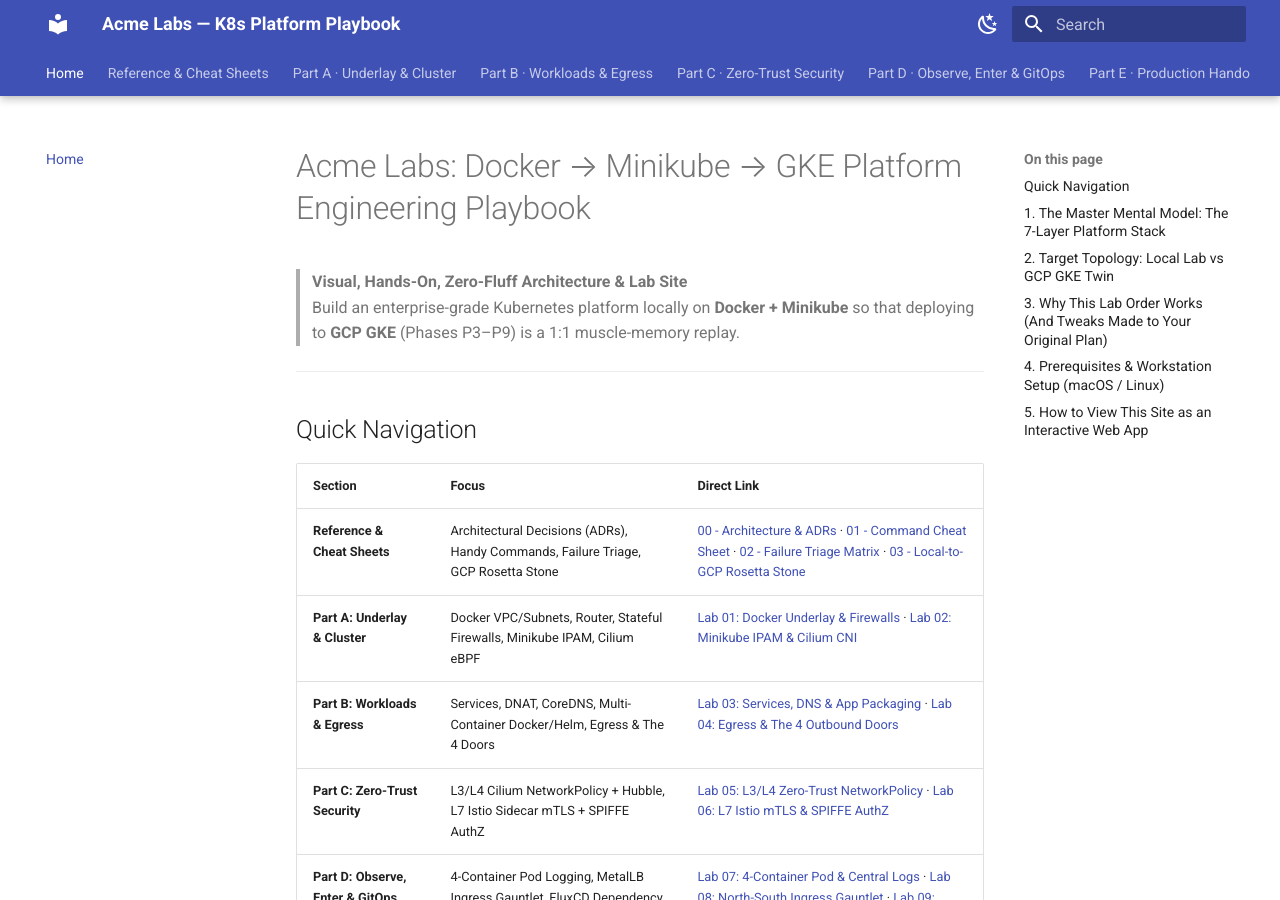
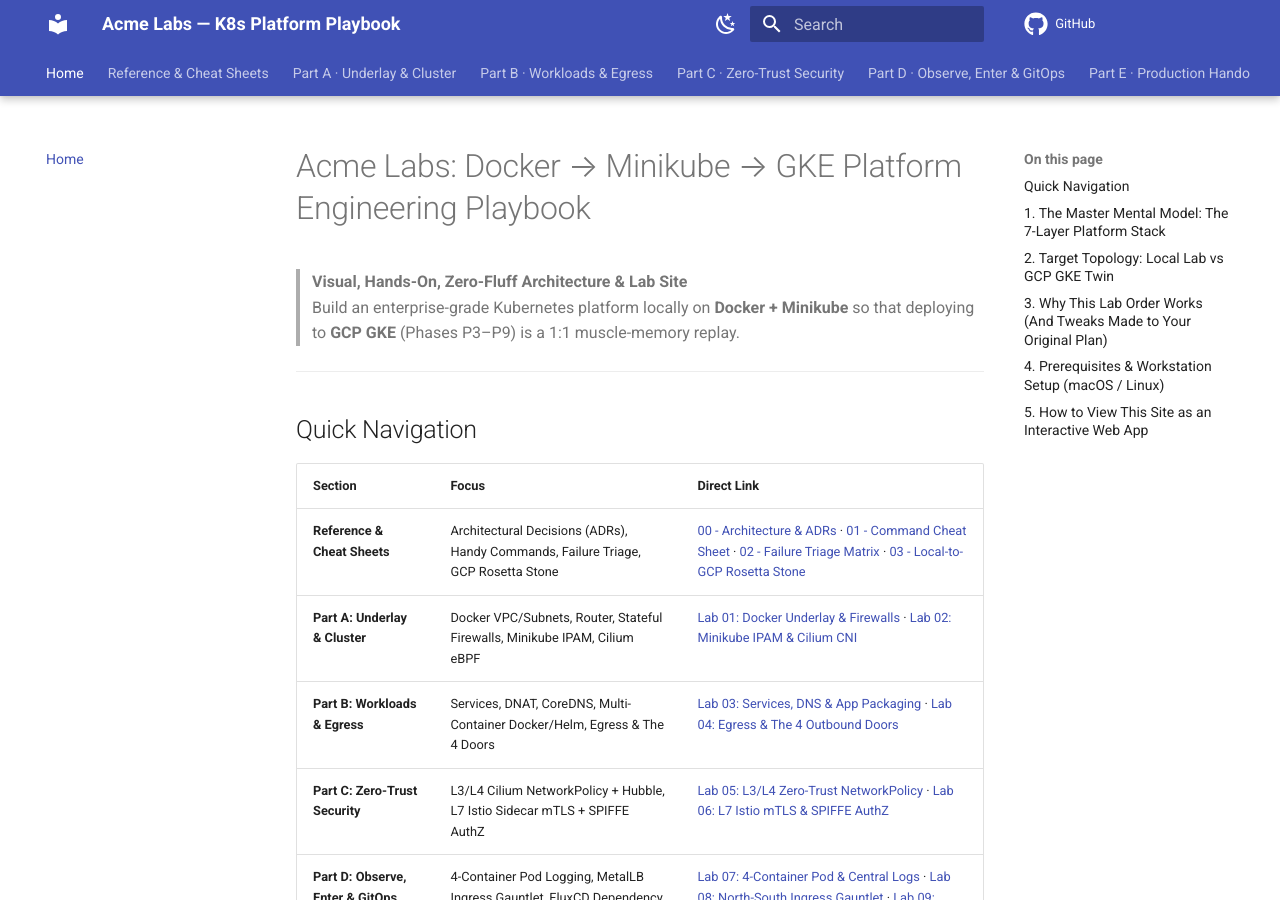
Before and after one commit to nitinkc/KubernetesConcepts, an MkDocs documentation site: the page built from docs/index.md, in a window 1280 px wide and 900 px high. Built offline with MkDocs 1.6.1 and Material for MkDocs 9.7.7, drawn with Linux system fonts in a browser that asks for light colours; comment, search, counter and statistics services are not loaded.

Commit message:
Update mkdocs.yml

```diff
--- a/mkdocs.yml
+++ b/mkdocs.yml
@@ -2,7 +2,7 @@
 site_description: Hands-on Docker, Minikube & GKE platform engineering labs (network-first, diagram-driven)
 docs_dir: docs
 site_url: https://nitinkc.github.io/KubernetesConcepts
-github_url: https://github.com/nitinkc/DevOpsLearning
+repo_url: https://github.com/nitinkc/DevOpsLearning
 
 theme:
   name: material
@@ -39,6 +39,8 @@
       toggle:
         icon: material/weather-sunny
         name: Switch to light mode
+  icon:
+    repo: fontawesome/brands/github
 
 plugins:
   - search:
```
